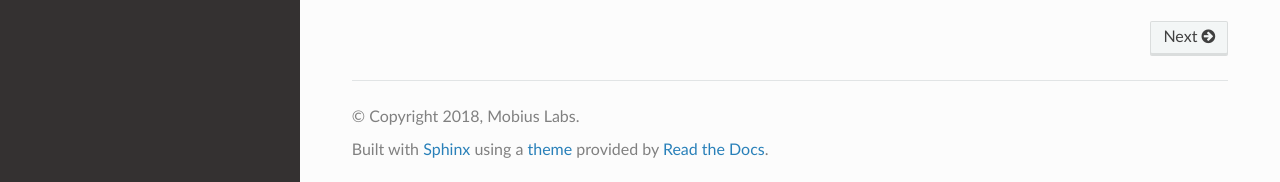
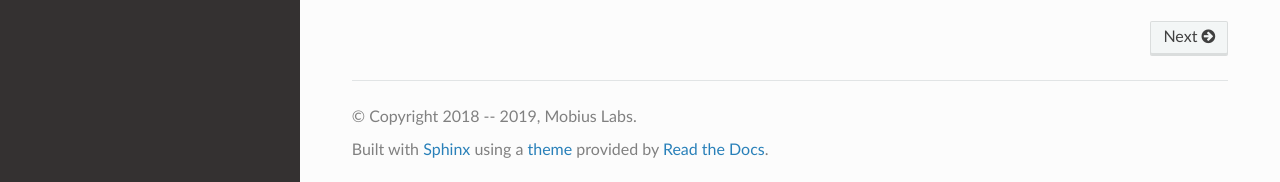
Before and after one commit to rumlingd/mobius_on-premise_doc, a Sphinx documentation site: the page built from source/index.rst, in a window 1280 px wide and 900 px high, scrolled down 1690 px. Shown: the part 715-897 px from the top of the window. Built offline with Sphinx 7.4.7 and the Read the Docs theme 2.0.0, drawn with Linux system fonts in a browser that asks for light colours; formulas are drawn with MathJax 3.

Commit message:
Adjust copyright range

```diff
--- a/source/conf.py
+++ b/source/conf.py
@@ -22,7 +22,7 @@ def setup(app):
 # -- Project information -----------------------------------------------------
 
 project = 'mobius_on-premise_doc'
-copyright = '2018, Mobius Labs'
+copyright = '2018 -- 2019, Mobius Labs'
 author = 'Isabel'
 
 # The short X.Y version
```
